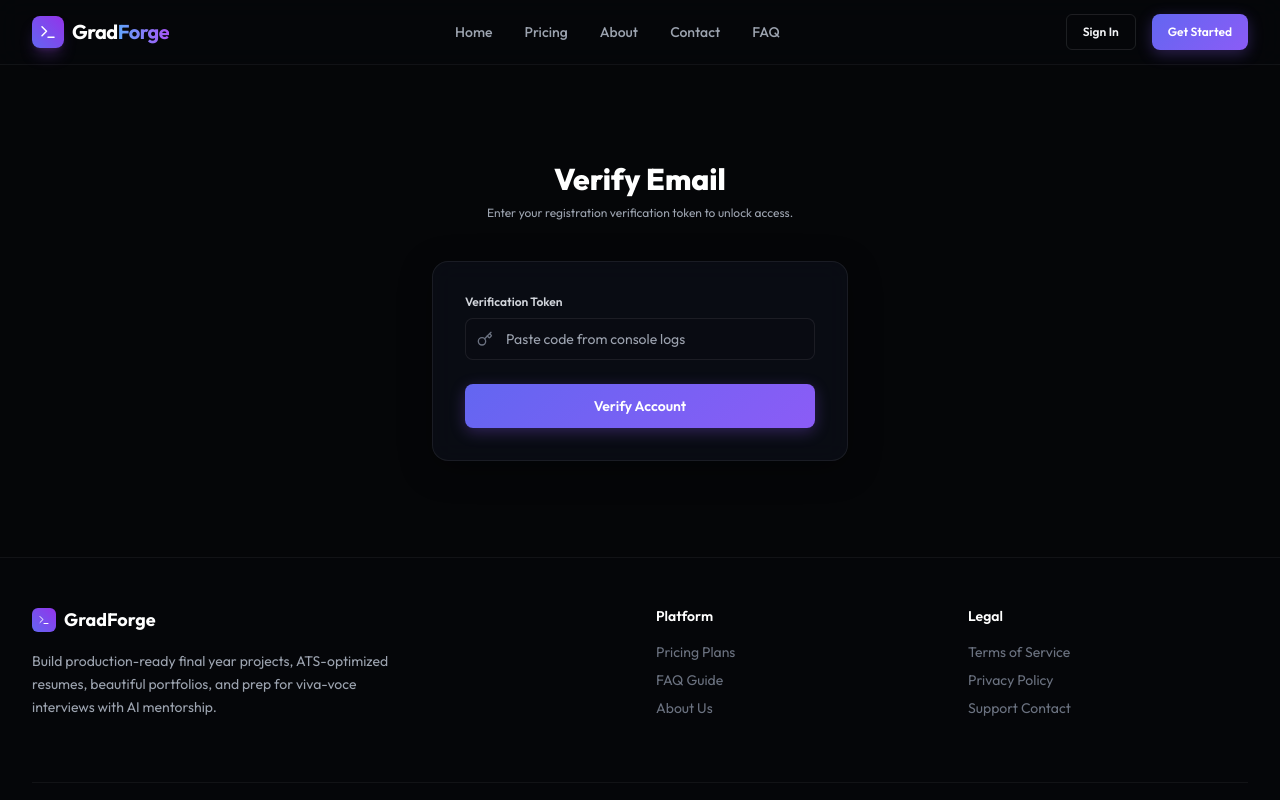
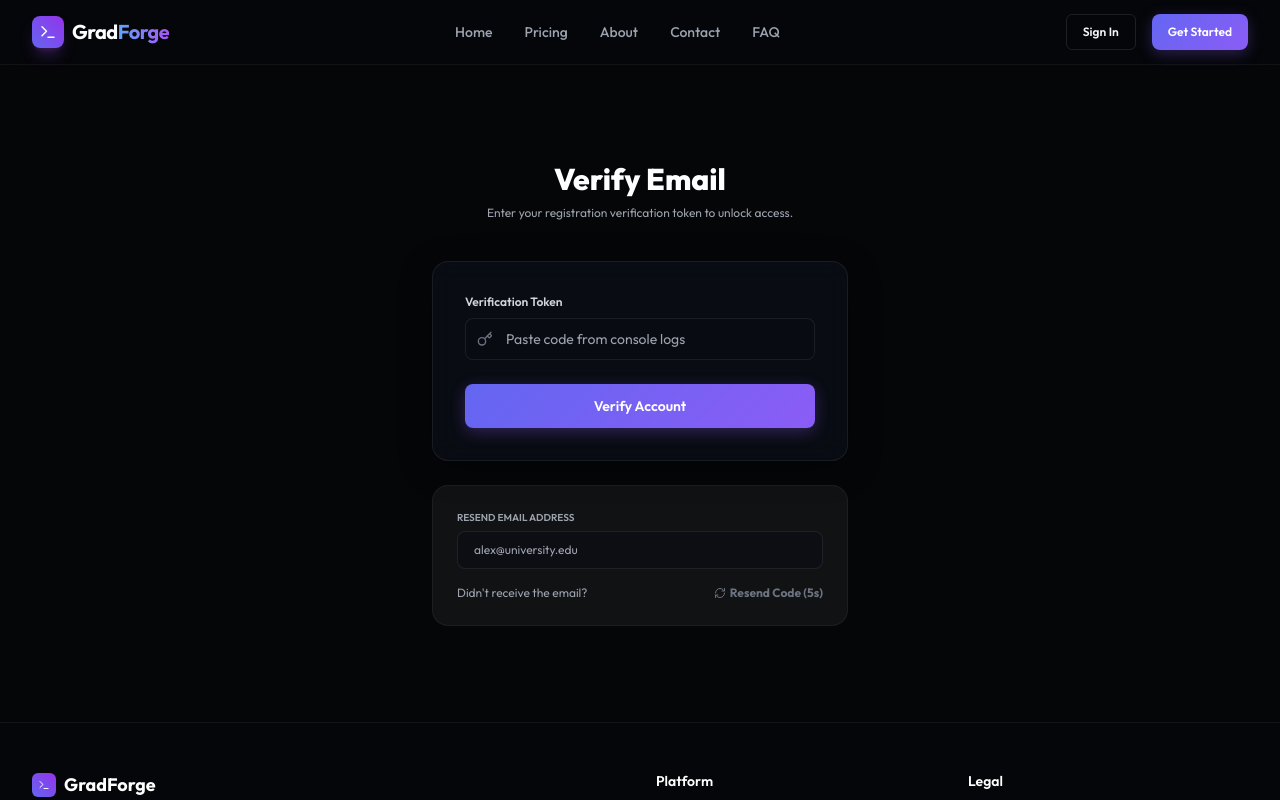
Before and after one commit to Abishaykarlapudi/GradForge, a React (Vite) app in the folder client/: page /verify-email in a window 1280 px wide. Shown: the top 800 px of the page. Built offline with nearby package versions, Linux system fonts and the light colour scheme.

Commit message:
Implement resend verification email with a 10s cooldown timer UI

```diff
--- a/client/src/pages/Register.jsx
+++ b/client/src/pages/Register.jsx
@@ -62,7 +62,7 @@ const Register = () => {
               {verifyToken}
             </div>
           )}
-          <Link to={`/verify-email?token=${verifyToken}`} className="mt-4 w-full py-3 btn-cyber text-xs font-semibold flex items-center justify-center gap-2">
+          <Link to={`/verify-email?token=${verifyToken}&email=${email}`} className="mt-4 w-full py-3 btn-cyber text-xs font-semibold flex items-center justify-center gap-2">
             <span>Verify Email Now</span>
             <ArrowRight size={14} />
           </Link>
--- a/client/src/pages/VerifyEmail.jsx
+++ b/client/src/pages/VerifyEmail.jsx
@@ -1,7 +1,8 @@
 import React, { useState, useContext, useEffect } from 'react';
 import { useNavigate, useSearchParams } from 'react-router-dom';
 import { AuthContext } from '../context/AuthContext';
-import { Key, Loader, CheckCircle, AlertCircle } from 'lucide-react';
+import axios from 'axios';
+import { Key, Loader, CheckCircle, AlertCircle, RefreshCw } from 'lucide-react';
 
 const VerifyEmail = () => {
   const { verifyEmail } = useContext(AuthContext);
@@ -13,12 +14,35 @@ const VerifyEmail = () => {
   const [error, setError] = useState('');
   const [success, setSuccess] = useState(false);
 
+  // Resend OTP variables
+  const [email, setEmail] = useState('');
+  const [timer, setTimer] = useState(10);
+  const [resending, setResending] = useState(false);
+  const [resendMsg, setResendMsg] = useState('');
+  const [showEmailInput, setShowEmailInput] = useState(false);
+
+  // Load URL parameters on mount
   useEffect(() => {
     const urlToken = searchParams.get('token');
-    if (urlToken) {
-      setToken(urlToken);
+    const urlEmail = searchParams.get('email');
+    if (urlToken) setToken(urlToken);
+    if (urlEmail) {
+      setEmail(urlEmail);
+    } else {
+      setShowEmailInput(true); // Let them type if email isn't in URL
     }
   }, [searchParams]);
+
+  // Countdown timer effect
+  useEffect(() => {
+    let interval = null;
+    if (timer > 0) {
+      interval = setInterval(() => {
+        setTimer(prev => prev - 1);
+      }, 1000);
+    }
+    return () => clearInterval(interval);
+  }, [timer]);
 
   const handleSubmit = async (e) => {
     e.preventDefault();
@@ -44,6 +68,30 @@ const VerifyEmail = () => {
     }
   };
 
+  const handleResend = async () => {
+    if (timer > 0 || !email.trim()) return;
+
+    setResending(true);
+    setResendMsg('');
+    setError('');
+
+    try {
+      const res = await axios.post('/api/auth/resend-verification', { email });
+      if (res.data.success) {
+        setResendMsg('A new verification code has been generated!');
+        if (res.data.verificationToken) {
+          setToken(res.data.verificationToken); // Autofill for preview testing bypass
+        }
+        setTimer(10); // Restart countdown timer
+      }
+    } catch (err) {
+      console.error(err);
+      setError(err.response?.data?.message || 'Resending failed. Verify email belongs to registered user.');
+    } finally {
+      setResending(false);
+    }
+  };
+
   return (
     <div className="max-w-md mx-auto px-4 py-16 sm:py-24 text-left">
       <div className="text-center mb-10">
@@ -58,6 +106,13 @@ const VerifyEmail = () => {
         </div>
       )}
 
+      {resendMsg && (
+        <div className="mb-6 p-4 rounded-xl bg-emerald-500/10 border border-emerald-500/20 text-emerald-400 text-xs flex items-center gap-2">
+          <CheckCircle size={16} />
+          <span>{resendMsg}</span>
+        </div>
+      )}
+
       {success ? (
         <div className="p-8 rounded-2xl glass-panel text-center flex flex-col items-center gap-4">
           <CheckCircle className="text-emerald-400" size={40} />
@@ -67,6 +122,7 @@ const VerifyEmail = () => {
           </p>
         </div>
       ) : (
+        <div className="space-y-6">
           <form onSubmit={handleSubmit} className="p-8 rounded-2xl glass-panel space-y-6">
             <div className="flex flex-col gap-2">
               <label className="text-xs font-semibold text-gray-300">Verification Token</label>
@@ -91,6 +147,53 @@ const VerifyEmail = () => {
               )}
             </button>
           </form>
+
+          {/* Resend mail block */}
+          <div className="p-6 rounded-2xl bg-white/5 border border-white/5 space-y-4">
+            <div className="flex flex-col gap-3">
+              {showEmailInput && (
+                <div className="flex flex-col gap-1.5">
+                  <label className="text-[10px] text-gray-400 uppercase font-semibold">Resend Email Address</label>
+                  <input
+                    type="email"
+                    value={email}
+                    onChange={(e) => setEmail(e.target.value)}
+                    placeholder="alex@university.edu"
+                    className="glass-input text-xs"
+                  />
+                </div>
+              )}
+
+              <div className="flex items-center justify-between text-xs pt-1">
+                <span className="text-gray-400">Didn't receive the email?</span>
+                <button
+                  type="button"
+                  onClick={handleResend}
+                  disabled={timer > 0 || resending || !email.trim()}
+                  className="text-purple-400 font-bold hover:text-purple-300 disabled:text-gray-500 flex items-center gap-1 transition"
+                >
+                  {resending ? (
+                    <Loader size={12} className="animate-spin" />
+                  ) : (
+                    <RefreshCw size={12} />
+                  )}
+                  <span>
+                    {timer > 0 ? `Resend Code (${timer}s)` : 'Resend Code'}
+                  </span>
+                </button>
+              </div>
+
+              {!showEmailInput && (
+                <button
+                  onClick={() => setShowEmailInput(true)}
+                  className="text-left text-[10px] text-purple-400/80 hover:text-purple-300 transition underline"
+                >
+                  Send to a different email address?
+                </button>
+              )}
+            </div>
+          </div>
+        </div>
       )}
     </div>
   );
```
Also changed, not shown: 2 other files (tests, documents, lock files or other folders). Lines whose indentation alone changed are shown as unchanged.
